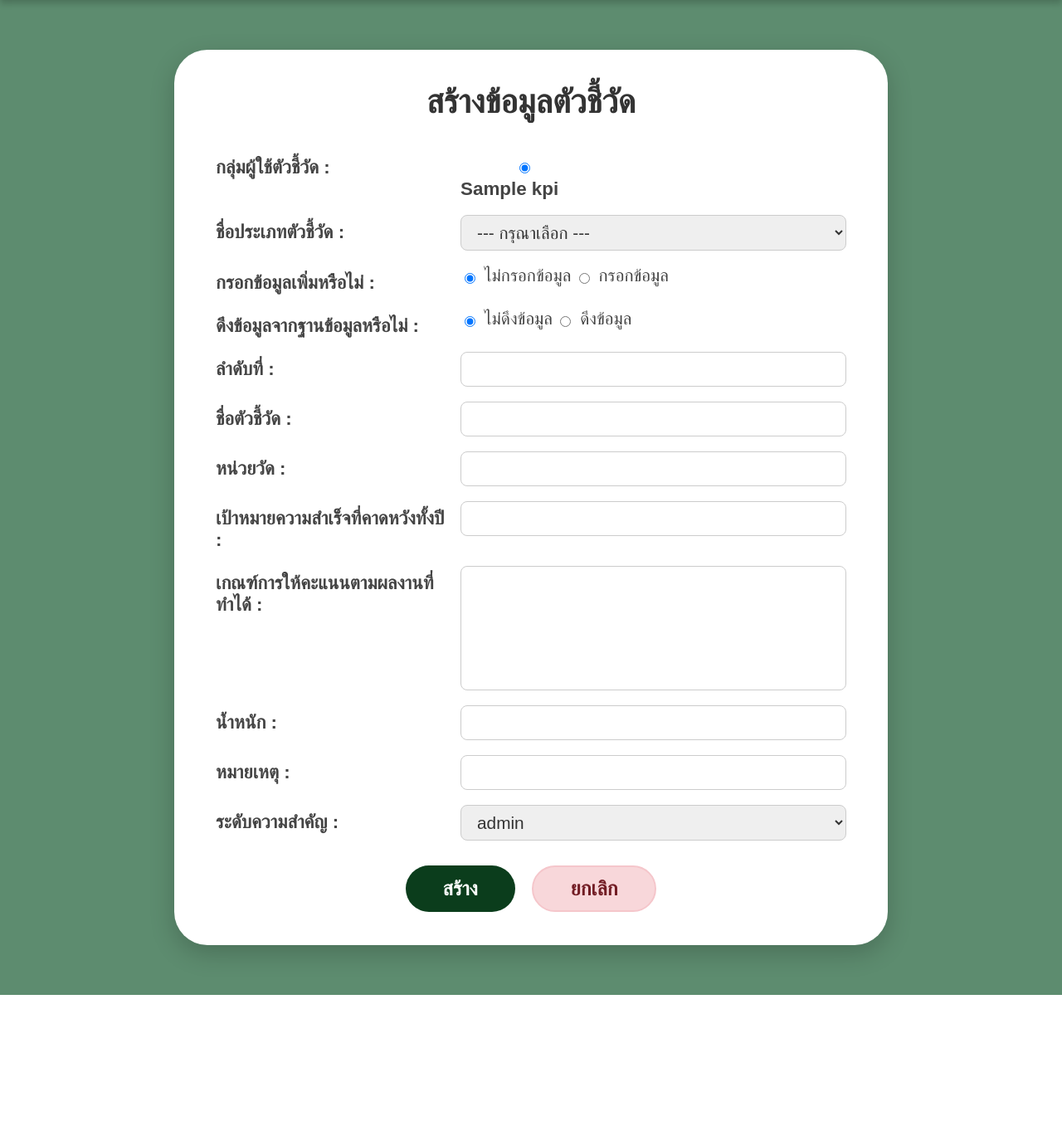
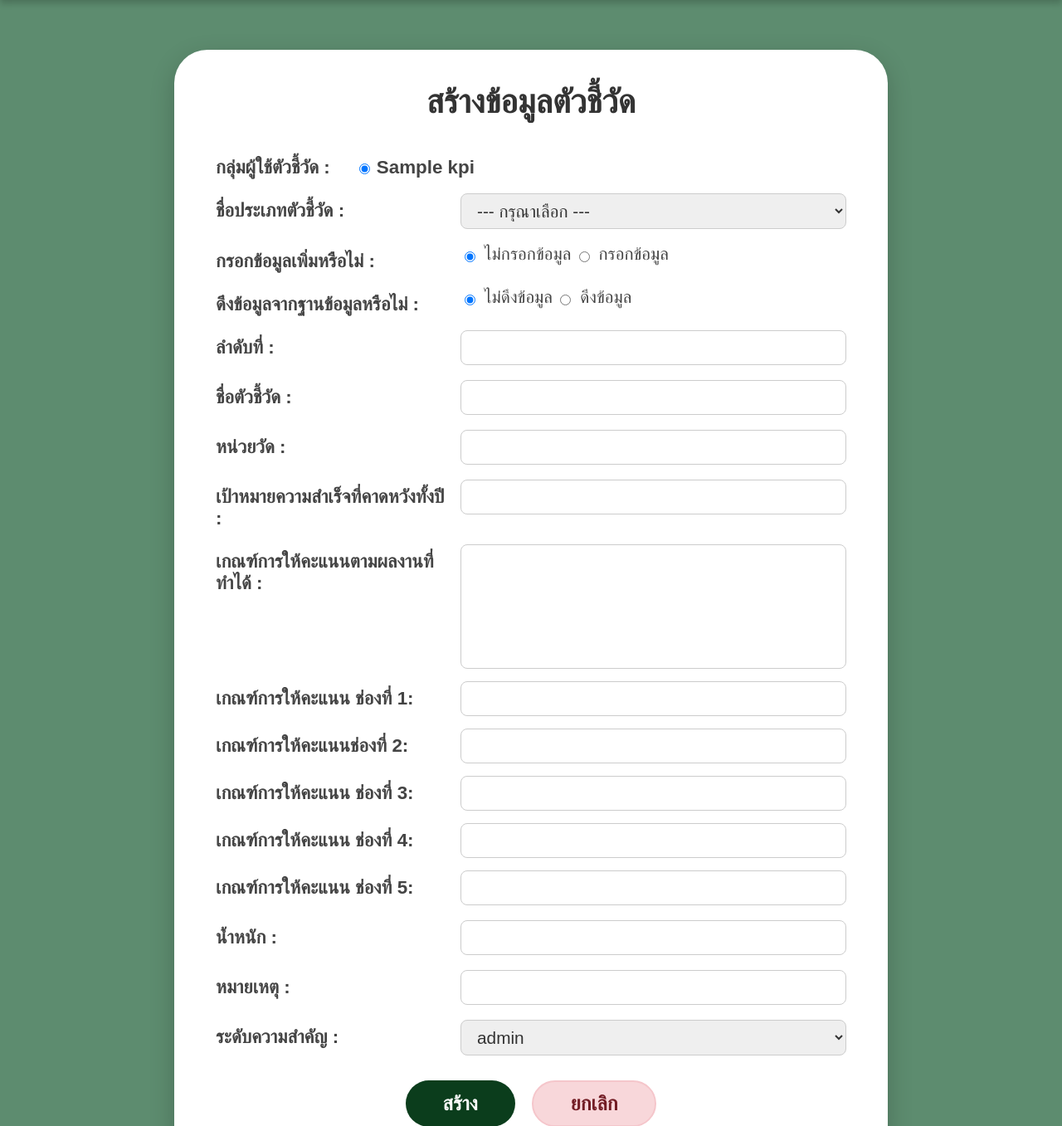
Before and after one commit to Natthawut79/KPI, a PHP site: page /create_indicator.php in a window 1280 px wide. Shown: the part 132-1489 px from the top of the page at 83% size. Before the commit the page ends 1331 px from the top, so only its background shows below. Run offline with PHP 8.4, Linux system fonts and the light colour scheme; tables that the repository leaves empty or names only in its code hold one stand-in row (values such as "Sample post"); data that the repository does not hold is empty.

Commit message:
แก้editindicator , createindicator , checkeditindicator ,checkcreate

```diff
--- a/create_indicator.php
+++ b/create_indicator.php
@@ -35,7 +35,7 @@ if (isset($_GET['group_id'])) {
     exit();
 }
 
-// === [ ส่วนที่ 2: ดึง Order_no ล่าสุด (ต้องมีส่วนนี้ ค่าถึงจะขึ้น) ] ===
+// === [ ส่วนที่ 2: ดึง Order_no ล่าสุด ] ===
 if (isset($_GET['kpi_type_id'])) {
     include 'config/conn.php'; // เชื่อมต่อ DB
 
@@ -68,7 +68,7 @@ if (isset($_GET['kpi_type_id'])) {
 }
 
 
-// โค้ดเดิมของ create_indicator.php (เริ่มจากตรงนี้)
+// โค้ด HTML เริ่มต้น
 $page_title = "สร้างตัวชี้วัด";
 include 'templates/navbar.php';
 include 'config/conn.php';
@@ -76,6 +76,7 @@ include 'config/conn.php';
 
 $KPI_topic_id = isset($_GET['KPI_topic_id']) ? $_GET['KPI_topic_id'] : '';
 
+// Query นี้อาจจะคืนค่า null ถ้าไม่มี $KPI_topic_id (กรณีสร้างใหม่) ซึ่งไม่เป็นไรเพราะมีการเช็ค isset ใน value แล้ว
 $sql = "SELECT kt.*,
                t.KPI_type_id,
                t.KPI_Type_Name_EN,
@@ -96,25 +97,36 @@ $loaded_group_id = isset($row['Group_ID']) ? $row['Group_ID'] : 1;
 // ตั้งค่า KPI Type ID เริ่มต้น (สำหรับการโหลดครั้งแรก)
 $loaded_kpi_type_id = isset($row['KPI_type_id']) ? $row['KPI_type_id'] : null;
 ?>
+
 <link rel="stylesheet" href="css/create_indicator.css">
+
 <div class="main-container">
     <div class="form-wrapper">
         <h1 class="form-title">สร้างข้อมูลตัวชี้วัด</h1>
 
-        <form action="config/checkcreate_indicator.php" method="POST" onsubmit="return confirm('คุณต้องการบันทึกข้อมูลใช่หรือไม่?');">
+        <form action="config/checkcreate_indicator.php" method="POST"
+            onsubmit="return confirm('คุณต้องการบันทึกข้อมูลใช่หรือไม่?');">
 
-            <div class="form-group">
-                <label>กลุ่มผู้ใช้ตัวชี้วัด :</label>
-                <div class="radio-container">
+            <div class="form-group" style="display: flex; flex-direction: row; align-items: center; flex-wrap: nowrap;">
+                <label style="margin: 0; margin-right: 15px; white-space: nowrap;">กลุ่มผู้ใช้ตัวชี้วัด :</label>
+
+                <div class="radio-container" style="display: flex; flex-direction: row; align-items: center;">
                 <?php
+                    // ดึงข้อมูลกลุ่มผู้ใช้จาก DB
                     $sql_groups = "SELECT Group_ID, Group_Name FROM group_use_kpis ORDER BY Group_ID ASC";
                     $res_groups = mysqli_query($conn, $sql_groups);
 
                     if ($res_groups && mysqli_num_rows($res_groups) > 0) {
                         while ($group = mysqli_fetch_assoc($res_groups)) {
+                            // ตรวจสอบว่าควร check radio ไหน
                             $checked = ($loaded_group_id == $group['Group_ID']) ? 'checked' : '';
-                            echo "<label style='display: inline-block; margin-right: 20px;'>";
-                            echo "<input type='radio' name='Group_ID' id='group_radio_{$group['Group_ID']}' value='{$group['Group_ID']}' $checked required> ";
+
+                            // Style ของแต่ละตัวเลือก:
+                            // display: flex -> จัด radio คู่กับข้อความ
+                            // white-space: nowrap -> ห้ามตัดคำขึ้นบรรทัดใหม่
+                            // margin-right: 25px -> เว้นระยะห่างระหว่างตัวเลือกที่ 1 กับ 2
+                            echo "<label style='display: flex; align-items: center; margin: 0; margin-right: 25px; cursor: pointer; white-space: nowrap;'>";
+                            echo "<input type='radio' name='Group_ID' id='group_radio_{$group['Group_ID']}' value='{$group['Group_ID']}' $checked required style='margin-right: 8px;'> ";
                             echo htmlspecialchars($group['Group_Name']);
                             echo "</label>";
                         }
@@ -125,7 +137,8 @@ $loaded_kpi_type_id = isset($row['KPI_type_id']) ? $row['KPI_type_id'] : null;
 
             <div class="form-group">
                 <label>ชื่อประเภทตัวชี้วัด :</label>
-                <select name="KPI_type_id" id="kpi_type_select" data-loaded-type-id="<?php echo $loaded_kpi_type_id; ?>" required>
+                <select name="KPI_type_id" id="kpi_type_select" data-loaded-type-id="<?php echo $loaded_kpi_type_id; ?>"
+                    required>
                     <option value="">--- กรุณาเลือก ---</option>
                 </select>
             </div>
@@ -134,10 +147,13 @@ $loaded_kpi_type_id = isset($row['KPI_type_id']) ? $row['KPI_type_id'] : null;
                 <label>กรอกข้อมูลเพิ่มหรือไม่ :</label>
                 <div>
                     <label style="display: inline-block; font-weight: normal; padding-top: 0; font-size: 1.3rem;">
-                        <input type="radio" name="fill_data" value="no" style="width: auto; vertical-align: middle; margin-right: 5px;" checked> ไม่กรอกข้อมูล
+                        <input type="radio" name="fill_data" value="no"
+                            style="width: auto; vertical-align: middle; margin-right: 5px;" checked> ไม่กรอกข้อมูล
                     </label>
-                    <label style="display: inline-block; margin-right: 20px; font-weight: normal; padding-top: 0; font-size: 1.3rem;">
-                        <input type="radio" name="fill_data" value="yes" style="width: auto; vertical-align: middle; margin-right: 5px;"> กรอกข้อมูล
+                    <label
+                        style="display: inline-block; margin-right: 20px; font-weight: normal; padding-top: 0; font-size: 1.3rem;">
+                        <input type="radio" name="fill_data" value="yes"
+                            style="width: auto; vertical-align: middle; margin-right: 5px;"> กรอกข้อมูล
                     </label>
                 </div>
             </div>
@@ -146,10 +162,13 @@ $loaded_kpi_type_id = isset($row['KPI_type_id']) ? $row['KPI_type_id'] : null;
                 <label>ดึงข้อมูลจากฐานข้อมูลหรือไม่ :</label>
                 <div>
                     <label style="display: inline-block; font-weight: normal; padding-top: 0; font-size: 1.3rem;">
-                        <input type="radio" name="fetch_data" value="no" style="width: auto; vertical-align: middle; margin-right: 5px;" checked> ไม่ดึงข้อมูล
+                        <input type="radio" name="fetch_data" value="no"
+                            style="width: auto; vertical-align: middle; margin-right: 5px;" checked> ไม่ดึงข้อมูล
                     </label>
-                    <label style="display: inline-block; margin-right: 20px; font-weight: normal; padding-top: 0; font-size: 1.3rem;">
-                        <input type="radio" name="fetch_data" value="yes" style="width: auto; vertical-align: middle; margin-right: 5px;" > ดึงข้อมูล
+                    <label
+                        style="display: inline-block; margin-right: 20px; font-weight: normal; padding-top: 0; font-size: 1.3rem;">
+                        <input type="radio" name="fetch_data" value="yes"
+                            style="width: auto; vertical-align: middle; margin-right: 5px;"> ดึงข้อมูล
                     </label>
                 </div>
             </div>
@@ -158,16 +177,12 @@ $loaded_kpi_type_id = isset($row['KPI_type_id']) ? $row['KPI_type_id'] : null;
                 <label>ประเภทบทความ :</label>
                 <select name="Table_id" id="article_type_select">
                     <?php
-                    // ดึงข้อมูลจากตาราง tablename (ยกเว้น individual_kpi หรือ id 1 ถ้าไม่ต้องการ)
-                    // ในที่นี้เลือกเฉพาะ ID 2 (research) และ 3 (publication) ตามโค้ดเดิม
                     $sql_table = "SELECT Table_id, Table_name FROM tablename WHERE Table_id IN (2, 3) ORDER BY Table_id ASC";
                     $res_table = mysqli_query($conn, $sql_table);
-
-                    // ตรวจสอบว่ามีค่าเดิมหรือไม่ (กรณีแก้ไข/โหลดซ้ำ)
                     $current_table_id = isset($row['Table_id']) ? $row['Table_id'] : '';
 
-                    if(mysqli_num_rows($res_table) > 0) {
-                        while($row_tbl = mysqli_fetch_assoc($res_table)) {
+                    if (mysqli_num_rows($res_table) > 0) {
+                        while ($row_tbl = mysqli_fetch_assoc($res_table)) {
                             $selected = ($row_tbl['Table_id'] == $current_table_id) ? "selected" : "";
                             echo '<option value="' . $row_tbl['Table_id'] . '" ' . $selected . '>' . htmlspecialchars($row_tbl['Table_name']) . '</option>';
                         }
@@ -180,15 +195,12 @@ $loaded_kpi_type_id = isset($row['KPI_type_id']) ? $row['KPI_type_id'] : null;
                 <label>ประเภทการตีพิมพ์ :</label>
                 <select name="Publication_type_id" id="publication_type_select">
                     <?php
-                    // ดึงข้อมูลจากตาราง publicationtype
                     $sql_pub_type = "SELECT Publication_type_id, Publication_type_name FROM publicationtype ORDER BY Publication_type_id ASC";
                     $res_pub_type = mysqli_query($conn, $sql_pub_type);
-
-                    // ตรวจสอบว่ามีค่าเดิมหรือไม่
                     $current_pub_id = isset($row['Publication_type_id']) ? $row['Publication_type_id'] : '';
 
-                    if(mysqli_num_rows($res_pub_type) > 0) {
-                        while($row_pt = mysqli_fetch_assoc($res_pub_type)) {
+                    if (mysqli_num_rows($res_pub_type) > 0) {
+                        while ($row_pt = mysqli_fetch_assoc($res_pub_type)) {
                             $selected = ($row_pt['Publication_type_id'] == $current_pub_id) ? "selected" : "";
                             echo '<option value="' . $row_pt['Publication_type_id'] . '" ' . $selected . '>' . htmlspecialchars($row_pt['Publication_type_name']) . '</option>';
                         }
@@ -200,50 +212,78 @@ $loaded_kpi_type_id = isset($row['KPI_type_id']) ? $row['KPI_type_id'] : null;
             <div class="form-group">
                 <label>ลำดับที่ :</label>
                 <input type="number" name="Order_no" id="order_no_input"
-                       value="<?php echo isset($row['Order_no']) ? $row['Order_no'] : ''; ?>"
-                       data-loaded-order-no="<?php echo isset($row['Order_no']) ? $row['Order_no'] : ''; ?>"
-                       required>
+                    value="<?php echo isset($row['Order_no']) ? $row['Order_no'] : ''; ?>"
+                    data-loaded-order-no="<?php echo isset($row['Order_no']) ? $row['Order_no'] : ''; ?>" required>
             </div>
             <div class="form-group">
                 <label>ชื่อตัวชี้วัด :</label>
-                <input type="text" name="KPI_topic_name" value="<?php echo isset($row['KPI_topic_name']) ? htmlspecialchars($row['KPI_topic_name']) : ''; ?>" required>
+                <input type="text" name="KPI_topic_name"
+                    value="<?php echo isset($row['KPI_topic_name']) ? htmlspecialchars($row['KPI_topic_name']) : ''; ?>"
+                    required>
             </div>
             <div class="form-group">
                 <label>หน่วยวัด :</label>
-                <input type="text" name="Unit" value="<?php echo isset($row['Unit']) ? htmlspecialchars($row['Unit']) : ''; ?>">
+                <input type="text" name="Unit"
+                    value="<?php echo isset($row['Unit']) ? htmlspecialchars($row['Unit']) : ''; ?>">
             </div>
             <div class="form-group">
                 <label>เป้าหมายความสำเร็จที่คาดหวังทั้งปี :</label>
-                <input type="text" name="Goal" value="<?php echo isset($row['Goal']) ? htmlspecialchars($row['Goal']) : ''; ?>" >
+                <input type="text" name="Goal"
+                    value="<?php echo isset($row['Goal']) ? htmlspecialchars($row['Goal']) : ''; ?>">
             </div>
 
             <div class="form-group">
                 <label>เกณฑ์การให้คะแนนตามผลงานที่ทำได้ :</label>
-                <textarea name="Score_criteria" rows="5" ><?php echo isset($row['Score_criteria']) ? htmlspecialchars($row['Score_criteria']) : ''; ?></textarea>
+                <textarea name="Score_criteria"
+                    rows="5"><?php echo isset($row['Score_criteria']) ? htmlspecialchars($row['Score_criteria']) : ''; ?></textarea>
+
+                <label>เกณฑ์การให้คะแนน ช่องที่ 1:</label>
+                <input type="text" name="criteria_1"
+                    value="<?php echo isset($row['criteria_1']) ? htmlspecialchars($row['criteria_1']) : ''; ?>">
+
+                <label>เกณฑ์การให้คะแนนช่องที่ 2:</label>
+                <input type="text" name="criteria_2"
+                    value="<?php echo isset($row['criteria_2']) ? htmlspecialchars($row['criteria_2']) : ''; ?>">
+
+                <label>เกณฑ์การให้คะแนน ช่องที่ 3:</label>
+                <input type="text" name="criteria_3"
+                    value="<?php echo isset($row['criteria_3']) ? htmlspecialchars($row['criteria_3']) : ''; ?>">
+
+                <label>เกณฑ์การให้คะแนน ช่องที่ 4:</label>
+                <input type="text" name="criteria_4"
+                    value="<?php echo isset($row['criteria_4']) ? htmlspecialchars($row['criteria_4']) : ''; ?>">
+
+                <label>เกณฑ์การให้คะแนน ช่องที่ 5:</label>
+                <input type="text" name="criteria_5"
+                    value="<?php echo isset($row['criteria_5']) ? htmlspecialchars($row['criteria_5']) : ''; ?>">
             </div>
+
             <div class="form-group">
                 <label>น้ำหนัก :</label>
-                <input type="number" step= "0.5" name="Weight" value="<?php echo isset($row['Weight']) ? $row['Weight'] : ''; ?>" required>
+                <input type="number" step="0.5" name="Weight"
+                    value="<?php echo isset($row['Weight']) ? $row['Weight'] : ''; ?>" required>
             </div>
 
             <div class="form-group">
                 <label>หมายเหตุ :</label>
-                <input type="text" name="Description_text" value="<?php echo isset($row['Description_text']) ? htmlspecialchars($row['Description_text']) : ''; ?>">
+                <input type="text" name="Description_text"
+                    value="<?php echo isset($row['Description_text']) ? htmlspecialchars($row['Description_text']) : ''; ?>">
             </div>
 
-             <div class="form-group">
+            <div class="form-group">
                 <label>ระดับความสำคัญ :</label>
                 <select name="Important_level_no" required>
-            <?php
-                $sql_kpi_important_level_no = "SELECT Important_level_no, Important_level_name FROM important_level";
-                $res_kpi_important_level_no = mysqli_query($conn, $sql_kpi_important_level_no);
+                    <?php
+                    $sql_kpi_important_level_no = "SELECT Important_level_no, Important_level_name FROM important_level";
+                    $res_kpi_important_level_no = mysqli_query($conn, $sql_kpi_important_level_no);
                     while ($kpi_important_level_no = mysqli_fetch_assoc($res_kpi_important_level_no)) {
                         $selected = (isset($row['Important_level_no']) && $kpi_important_level_no['Important_level_no'] == $row['Important_level_no']) ? "selected" : "";
                         echo "<option value ='{$kpi_important_level_no['Important_level_no']}' $selected>{$kpi_important_level_no['Important_level_name']}</option>";
                     }
-            ?>
-            </select>
+                    ?>
+                </select>
             </div>
+
             <div class="button-container">
                 <button type="submit" class="create-btn">สร้าง</button>
                 <a href="kpi_type.php" class="cancel-btn">ยกเลิก</a>
@@ -251,9 +291,8 @@ $loaded_kpi_type_id = isset($row['KPI_type_id']) ? $row['KPI_type_id'] : null;
         </form>
     </div>
 </div>
-
 <script src="js/create_indicator.js"></script>
 
 <?php
-    include 'templates/footer.php'; // เรียกใช้ Footer
+include 'templates/footer.php';
 ?>
```
Also changed, not shown: config/checkcreate_indicator.php (+17 -5 lines), config/checkedit_indicator.php (+13 -2 lines), edit_indicator.php (+26 -5 lines).
